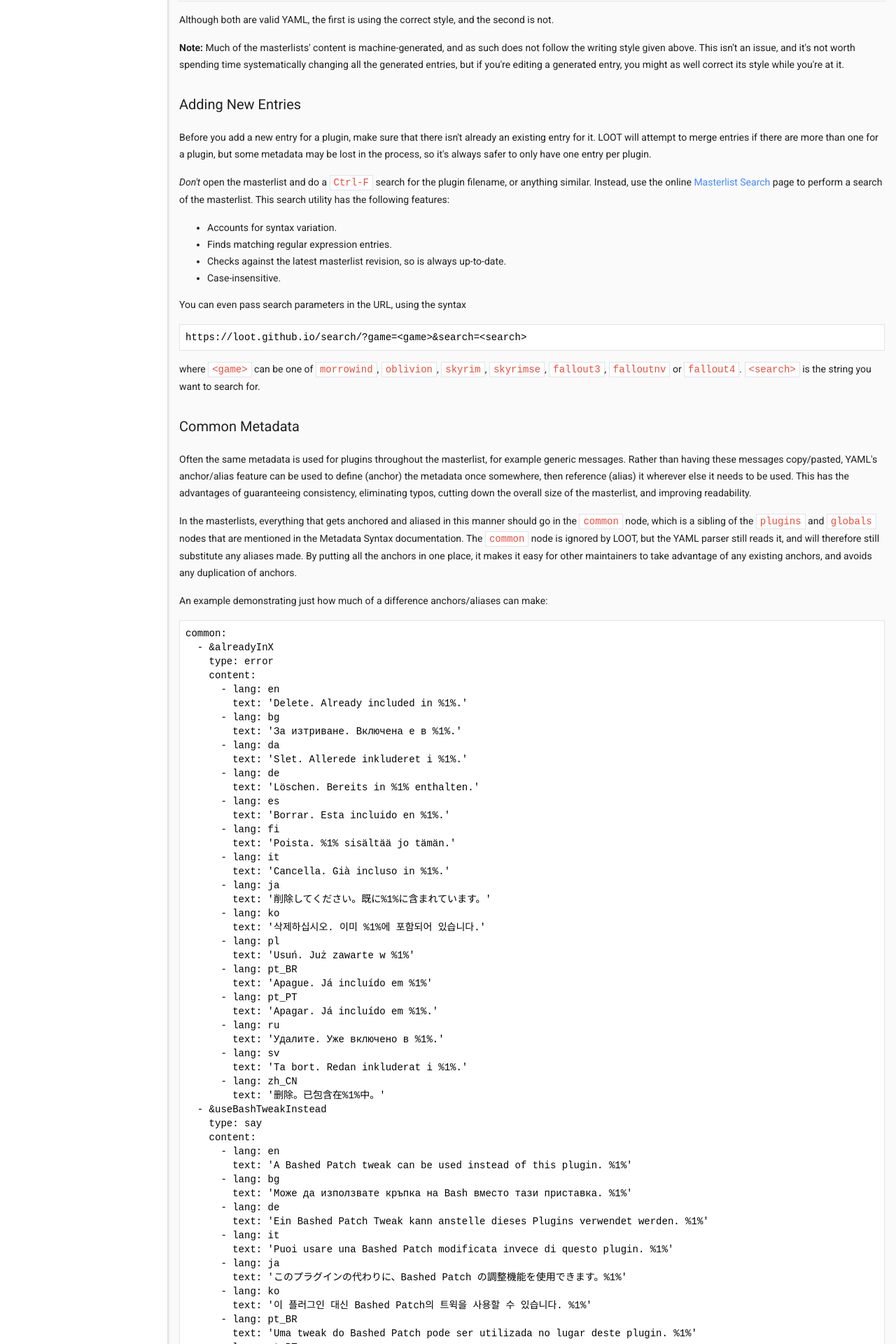
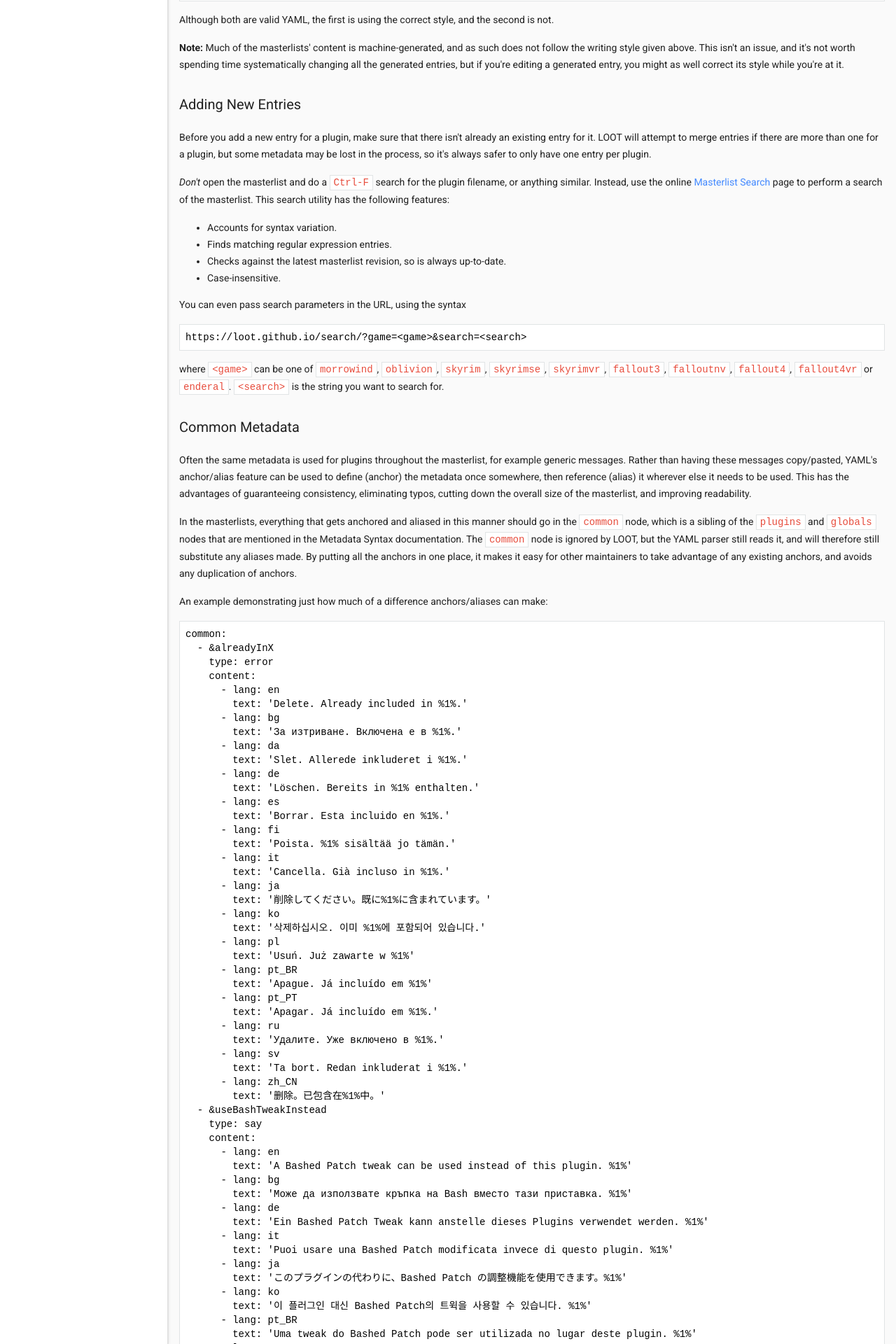
Before and after one commit to loot/loot.github.io, a Jekyll site: the page built from docs/contributing/Masterlist-Editing.html, in a window 1280 px wide. Shown: the part 3080-5000 px from the top of the page at 70% size. Built offline with Jekyll 4.4.1, drawn with Linux system fonts in a browser that asks for light colours.

Commit message:
Update masterlist list in Masterlist Editing
Add newer masterlists missing from list.

```diff
--- a/docs/contributing/Masterlist-Editing.html
+++ b/docs/contributing/Masterlist-Editing.html
@@ -98,7 +98,7 @@ msg:
 
 <pre><code>https://loot.github.io/search/?game=&lt;game&gt;&amp;search=&lt;search&gt;</code></pre>
 
-<p>where <code>&lt;game&gt;</code> can be one of <code>morrowind</code>, <code>oblivion</code>, <code>skyrim</code>, <code>skyrimse</code>, <code>fallout3</code>, <code>falloutnv</code> or <code>fallout4</code>. <code>&lt;search&gt;</code> is the string you want to search for.</p>
+<p>where <code>&lt;game&gt;</code> can be one of <code>morrowind</code>, <code>oblivion</code>, <code>skyrim</code>, <code>skyrimse</code>, <code>skyrimvr</code>, <code>fallout3</code>, <code>falloutnv</code>, <code>fallout4</code>, <code>fallout4vr</code> or <code>enderal</code>. <code>&lt;search&gt;</code> is the string you want to search for.</p>
 
 <h3>Common Metadata</h3>
 
```
